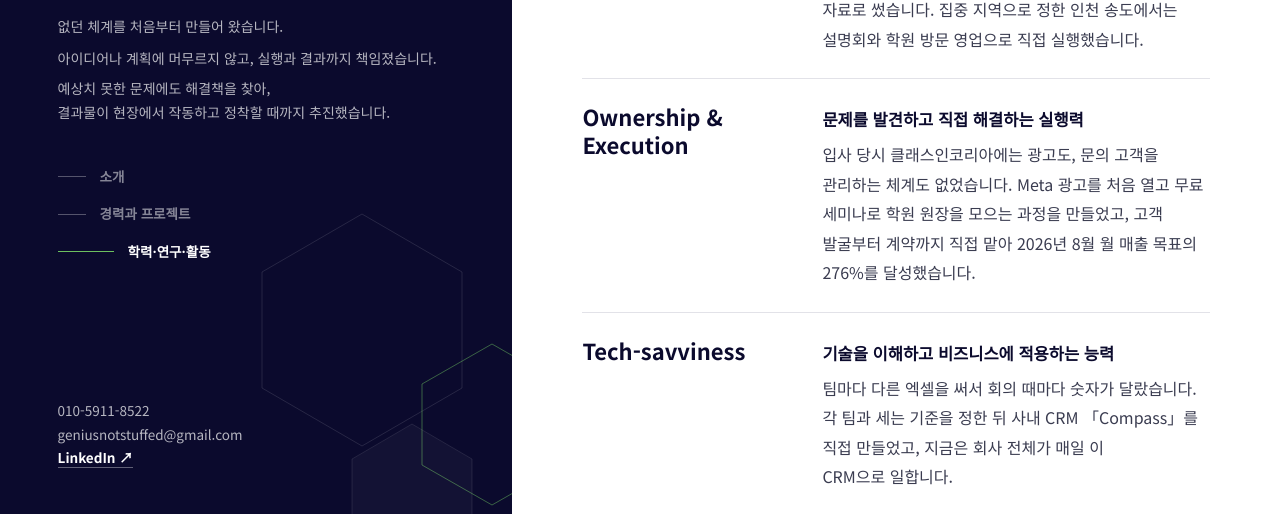
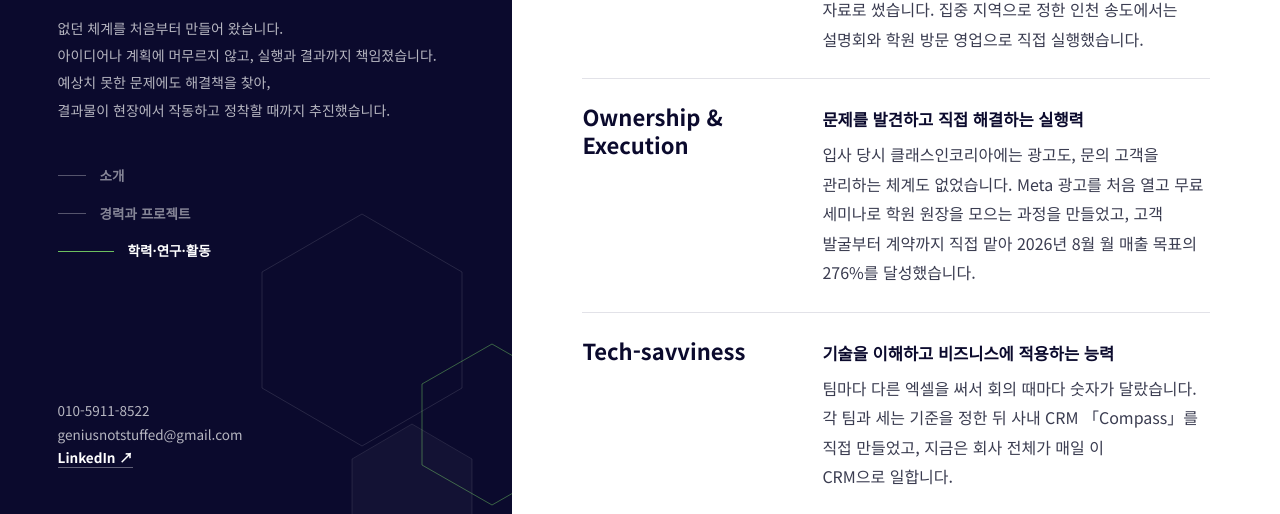
Before and after one commit to geniusnotstuffed/portfolio, a plain HTML site: page operations/index.html in a window 1280 px wide. Shown: the part 286-800 px from the top of the page. Drawn offline with Linux system fonts and the light colour scheme; a web font is replaced by a local one.

Commit message:
Operations 웹: 표제 아래 줄간격을 고르게
Co-Authored-By: Claude Fable 5.2 <noreply@anthropic.com>

```diff
--- a/operations/sazze.css
+++ b/operations/sazze.css
@@ -35,10 +35,9 @@ em.s { font-family:var(--font-display); font-style:normal; font-weight:700; lett
 .name small { display:block; font-family:var(--font); font-size:12.5px; font-weight:500; letter-spacing:.04em; color:rgba(255,255,255,.55); margin-top:3px; }
 .side h1 { margin-top:34px; font-family:var(--font-display); font-size:clamp(28px,2.6vw,38px); font-weight:400; line-height:1.32; letter-spacing:-.03em; color:#fff; }
 .side h1::after { content:""; display:block; width:72px; height:3px; margin-top:22px; background:var(--green); }
-.apply { margin-top:18px; font-size:14px; color:rgba(255,255,255,.7); line-height:1.6; }
-.apply.more { margin-top:10px; max-width:430px; line-height:1.7; }
+.apply { margin-top:18px; font-size:14px; color:rgba(255,255,255,.7); line-height:1.95; }
+.apply.more { margin-top:0; max-width:430px; }
 .apply.more span { display:block; }
-.apply.more span + span { margin-top:6px; }
 .apply.more i { display:inline-block; font-style:normal; }
 .toc { margin-top:34px; display:flex; flex-direction:column; gap:2px; }
 .toc a { display:flex; align-items:center; gap:14px; padding:6px 0; font-size:13.5px; font-weight:600; color:rgba(255,255,255,.5); text-decoration:none; transition:color .2s; }
```
Also changed, not shown: operations/index.html (+1 -1 lines).
